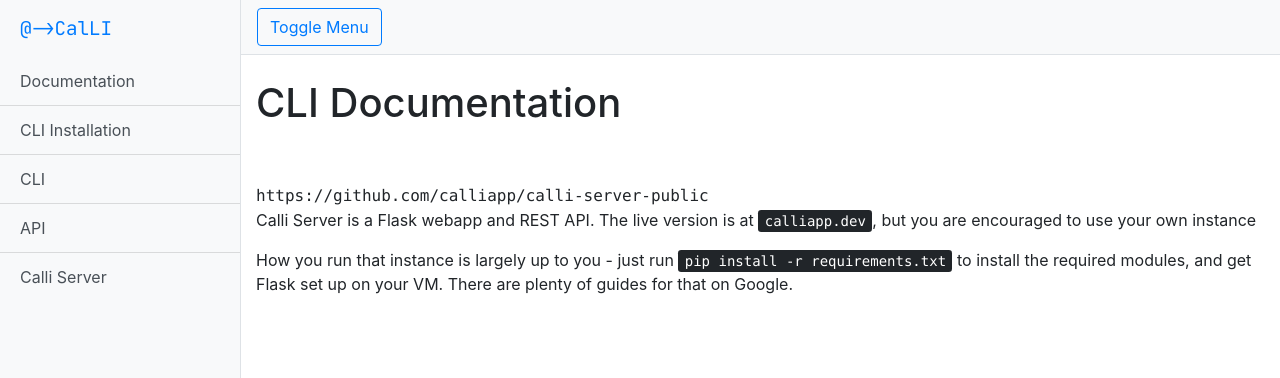
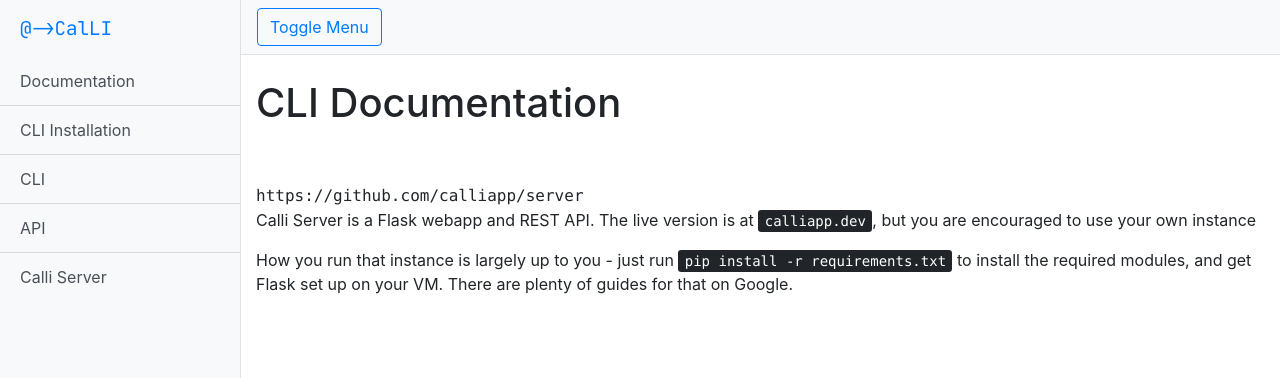
Before and after one commit to calliapp/calli-server, a Flask app: page /docs/server in a window 1280 px wide. Shown: the top 378 px of the page. Run offline with Flask 2, Linux system fonts and the light colour scheme; some libraries are stand-ins or nearby versions.

Commit message:
updates repo names

```diff
--- a/templates/docs_server.html
+++ b/templates/docs_server.html
@@ -8,7 +8,7 @@
 {% block docs %}
         <div class="row pt-5">
             <div class="col-lg-12 text-left">
-                <samp>https://github.com/calliapp/calli-server-public</samp>
+                <samp>https://github.com/calliapp/server</samp>
                 <p>Calli Server is a Flask webapp and REST API. The live version is at <kbd>calliapp.dev</kbd>, but you are encouraged to use your own instance</p>
                 <p>How you run that instance is largely up to you - just run <kbd>pip install -r requirements.txt</kbd> to install the required modules, and get Flask set up on your VM. There are plenty of guides for that on Google.</p>
             </div>
```
